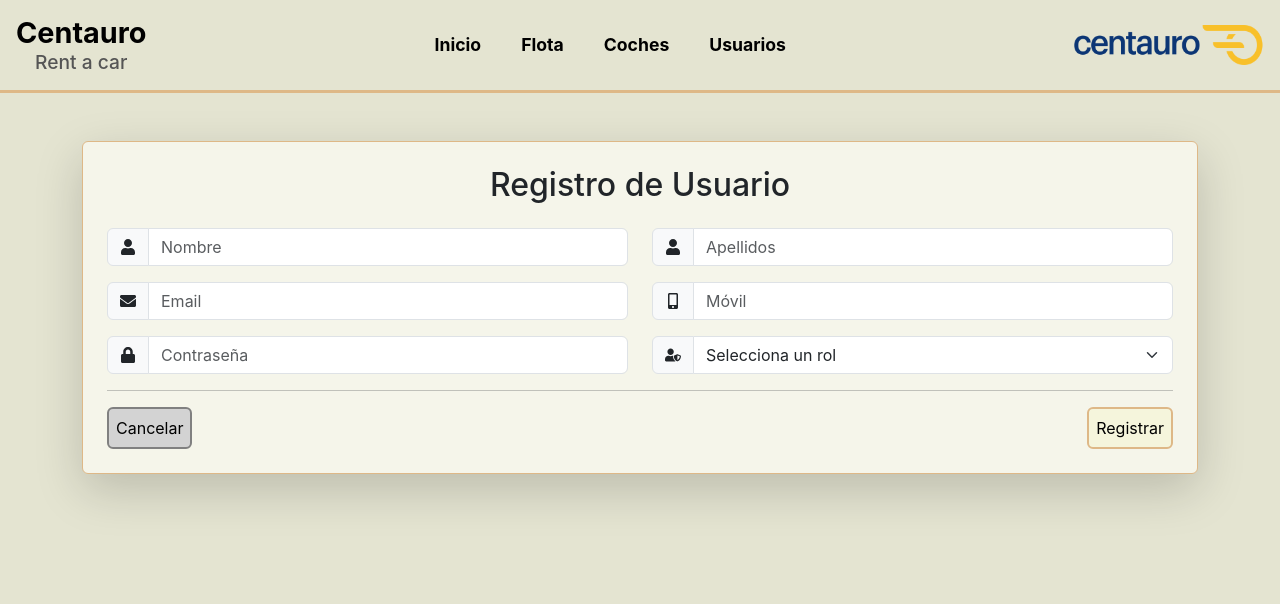
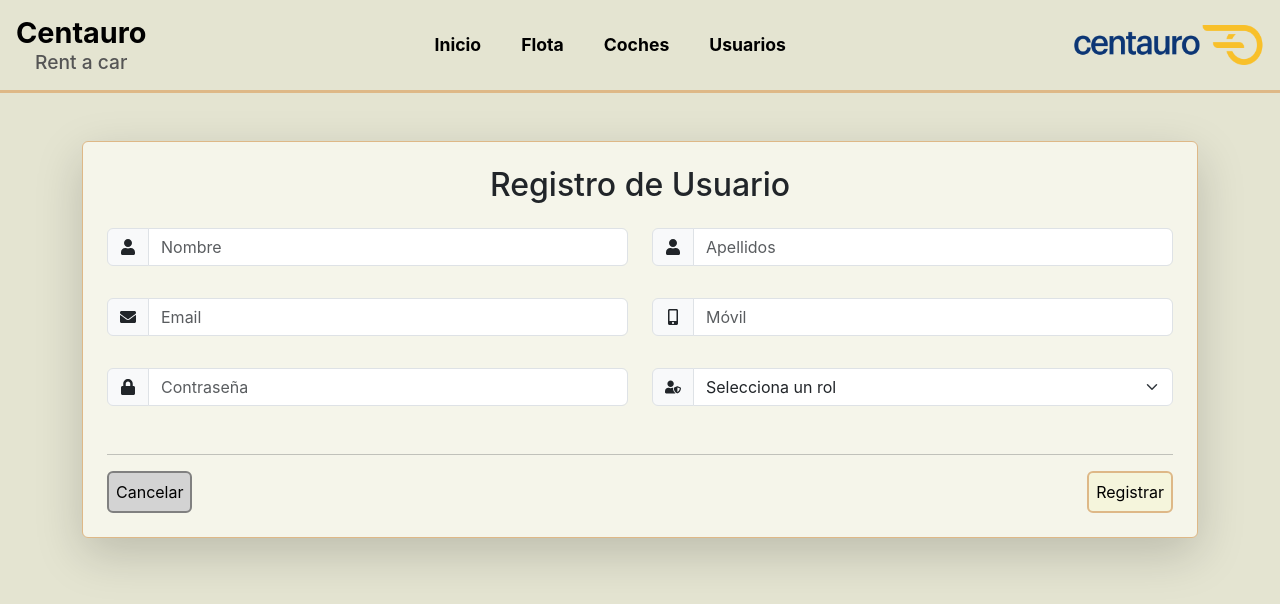
Before and after one commit to DeboraNobs/Proyecto-Centauro-React, a React (Create React App) app: page /form-users in a window 1280 px wide. Shown: the top 604 px of the page. Built offline with nearby package versions, Linux system fonts and the light colour scheme.

Commit message:
Instalación React Hook Form y modificación de FormUsers para utilizar la librería

```diff
--- a/package.json
+++ b/package.json
@@ -10,6 +10,7 @@
     "cloudinary": "^2.6.0",
     "react": "^19.0.0",
     "react-dom": "^19.0.0",
+    "react-hook-form": "^7.55.0",
     "react-router-dom": "^6.30.0",
     "react-scripts": "^3.0.1",
     "web-vitals": "^2.1.4"
--- a/src/componentes/Users/FormUsers.tsx
+++ b/src/componentes/Users/FormUsers.tsx
@@ -1,9 +1,11 @@
-import React, { useState, ChangeEvent, FormEvent, useEffect } from 'react';
+import React, { useState, useEffect } from 'react';
 import { FaUser, FaEnvelope, FaMobileAlt, FaLock, FaUserShield } from 'react-icons/fa';
 import Button from '../Elements/Button';
 import { User } from '../../types/types';
 import { useParams, useNavigate } from 'react-router-dom';
 import { UsersService } from '../../servicios/UsersService';
+
+import { useForm, SubmitHandler } from 'react-hook-form';
 
 const FormUsers = () => {
   const { id } = useParams();
@@ -12,6 +14,27 @@ const FormUsers = () => {
   const [isLoading, setIsLoading] = useState(false);
   const [errorMessage, setErrorMessage] = useState('');
 
+  const { register, handleSubmit, reset, formState: { errors } } = useForm<User>();
+  const onSubmit: SubmitHandler<User> = async data => {
+      try {
+        setIsLoading(true);
+        if (isEditing && id) {
+          await UsersService.updateUser(id, data);
+        } else {
+          await UsersService.createUser(data);
+        }
+
+        alert(`Usuario ${isEditing ? 'actualizado' : 'creado'} correctamente`);
+        navigate('/users');
+      } catch (error: any) {
+          console.error('Error en la operación:', error);
+          setErrorMessage(error.message || `Error al ${isEditing ? 'actualizar' : 'crear'} el usuario`);
+      } finally {
+          setIsLoading(false);
+      }
+  };
+
+  /*
   const [formData, setFormData] = useState({
     id: 0,
     nombre: '',
@@ -21,14 +44,15 @@ const FormUsers = () => {
     password: '',
     rol: ''
   });
-
-  // Cargar datos del usuario si estamos editando
+*/
   useEffect(() => {
     if (id) {
-      const loadUserData = async () => {
+      const fetchUser = async () => {
         setIsLoading(true);
         try {
           const user = await UsersService.getUserById(id);
+          reset(user); // rellena el usuario
+          /*
           setFormData({
             id: user.id,
             nombre: user.nombre,
@@ -38,7 +62,7 @@ const FormUsers = () => {
             password: user.password || '',
             rol: user.rol
           });
-          setErrorMessage('');
+          */
         } catch (error) {
             console.error('Error al cargar usuario:', error);
             setErrorMessage('No se pudo cargar la información del usuario.');
@@ -46,12 +70,12 @@ const FormUsers = () => {
             setIsLoading(false);
         }
       };
-      loadUserData();
+      fetchUser();
     }
-  }, [id]);
+  }, [id, reset]);
 
 
-  const handleChange = (e: ChangeEvent<HTMLInputElement | HTMLSelectElement>) => {
+  /*const handleChange = (e: ChangeEvent<HTMLInputElement | HTMLSelectElement>) => {
     const { name, value } = e.target;
     setFormData(prev => ({
       ...prev,
@@ -60,21 +84,19 @@ const FormUsers = () => {
   };
 
 
-  const handleSubmit = async (e: FormEvent<HTMLFormElement>) => {
+
+  const manejarEnvio = async (e: FormEvent<HTMLFormElement>) => {
     e.preventDefault();
     setIsLoading(true);
     setErrorMessage('');
 
     try {
-      let result: User;
-
       if (isEditing && id) {
-        result = await UsersService.updateUser(id, formData);
+        await UsersService.updateUser(id, formData);
       } else {
-        result = await UsersService.createUser(formData);
+        await UsersService.createUser(formData);
       }
 
-      console.log('Operación exitosa:', result);
       alert(`Usuario ${isEditing ? 'actualizado' : 'creado'} correctamente`);
       navigate('/users');
 
@@ -85,6 +107,7 @@ const FormUsers = () => {
         setIsLoading(false);
     }
   };
+*/
 
   const navegarListado = () => {
     navigate('/users');
@@ -104,92 +127,118 @@ const FormUsers = () => {
         <h2 className="text-center mb-4">{isEditing ? 'Editar Usuario' : 'Registro de Usuario'}</h2>
         {errorMessage && <div className="alert alert-danger text-center">{errorMessage}</div>}
 
-        <form onSubmit={handleSubmit}>
+        <form onSubmit={handleSubmit(onSubmit)} noValidate>
           <div className="row mb-3">
+
             <div className="col-md-6">
               <div className="input-group">
                 <span className="input-group-text"><FaUser /></span>
-                <input
+                <input {...register('nombre', { required: 'El nombre es requerido',
+                                                 minLength: {
+                                                      value: 4,
+                                                      message: 'El mínimo son 4 caracteres'
+                                                    },
+                                                  validate: valor => valor !== 'admin' ? true : 'No puede usar admin como nombre de usuario'
+                                              })}
                   type="text"
-                  name="nombre"
                   placeholder="Nombre"
-                  value={formData.nombre}
-                  onChange={handleChange}
                   className="form-control"
                   required
                 />
               </div>
+              <p className='text-start text-danger'>{ errors.nombre?.message}</p>
             </div>
+
             <div className="col-md-6">
               <div className="input-group">
                 <span className="input-group-text"><FaUser /></span>
-                <input
+                <input {...register('apellidos', { required: 'Los apellidos son requeridos',
+                                                  minLength: {
+                                                      value: 2,
+                                                      message: 'El mínimo son 2 caracteres'
+                                                    },
+                                                    maxLength: {
+                                                      value: 150,
+                                                      message: 'El máximo son 150 caracteres'
+                                                    },
+                                                })}
                   type="text"
-                  name="apellidos"
                   placeholder="Apellidos"
-                  value={formData.apellidos}
-                  onChange={handleChange}
                   className="form-control"
                 />
               </div>
+              <p className='text-start text-danger'>{ errors.apellidos?.message}</p>
             </div>
+
           </div>
 
           <div className="row mb-3">
+
             <div className="col-md-6">
               <div className="input-group">
                 <span className="input-group-text"><FaEnvelope /></span>
-                <input
+                <input {...register('email', { required: 'El email es requerido',
+                                                minLength: {
+                                                    value: 7,
+                                                    message: 'El mínimo son 7 caracteres'
+                                                },
+                                                maxLength: {
+                                                  value: 150,
+                                                  message: 'El máximo son 150 caracteres'
+                                                },
+                                              })}
                   type="email"
-                  name="email"
                   placeholder="Email"
-                  value={formData.email}
-                  onChange={handleChange}
                   className="form-control"
                   required
                 />
               </div>
-            </div>
-            <div className="col-md-6">
-              <div className="input-group">
-                <span className="input-group-text"><FaMobileAlt /></span>
-                <input
-                  type="tel"
-                  name="movil"
-                  placeholder="Móvil"
-                  value={formData.movil}
-                  onChange={handleChange}
-                  className="form-control"
-                />
-              </div>
-            </div>
-          </div>
-
-          <div className="row mb-3">
-            <div className="col-md-6">
-              <div className="input-group">
-                <span className="input-group-text"><FaLock /></span>
-                <input
-                  type="password"
-                  name="password"
-                  placeholder="Contraseña"
-                  value={formData.password}
-                  onChange={handleChange}
-                  className="form-control"
-                  required={!isEditing}
-                  minLength={6}
-                />
-              </div>
-              {isEditing && <small className="text-muted">Dejar en blanco para no cambiar</small>}
+              <p className='text-start text-danger'>{ errors.email?.message}</p>
             </div>
 
             <div className="col-md-6">
               <div className="input-group">
+                <span className="input-group-text"><FaMobileAlt /></span>
+                <input {...register('movil', { required: 'El móvil es requerido',
+                                               pattern: {
+                                                  value: /^[0-9]{9}$/,
+                                                  message: "Debe ingresar 9 números, sin prefijo. Ejemplo: 645879898"
+                                                },
+                                             })}
+                  type="tel"
+                  placeholder="Móvil"
+                  className="form-control"
+                />
+              </div>
+              <p className='text-start text-danger'>{ errors.movil?.message}</p>
+            </div>
+
+          </div>
+
+          <div className="row mb-3">
+
+            <div className="col-md-6">
+              <div className="input-group">
+                <span className="input-group-text"><FaLock /></span>
+                <input {...register('password', { required: 'La contraseña es requerida',
+                                                  pattern: {
+                                                    value: /^(?=.*?[A-Z])(?=.*?[a-z])(?=.*?[0-9]).{8,}$/,
+                                                    message: "La contraseña debe contener al menos 8 caracteres, una mayúscula, una minúscula, y un número"
+                                                  }
+                                              })}
+                  type="password"
+                  placeholder="Contraseña"
+                  className="form-control"
+                />
+              </div>
+              <p className='text-start text-danger'>{ errors.password?.message}</p>
+            </div>
+
+            <div className="col-md-6">
+
+              <div className="input-group">
                 <span className="input-group-text"><FaUserShield /></span>
-                <select
-                  name="rol"
-                  value={formData.rol}
-                  onChange={handleChange}
+                <select {...register('rol', { required: 'El rol es requerido' })}
                   className="form-select"
                   required
                 >
@@ -198,7 +247,9 @@ const FormUsers = () => {
                   <option value="usuario">Usuario</option>
                 </select>
               </div>
+
             </div>
+            <p className='text-start text-danger'>{ errors.rol?.message}</p>
           </div>
 
           <hr />
```
Also changed, not shown: 1 other file (tests, documents, lock files or other folders).
